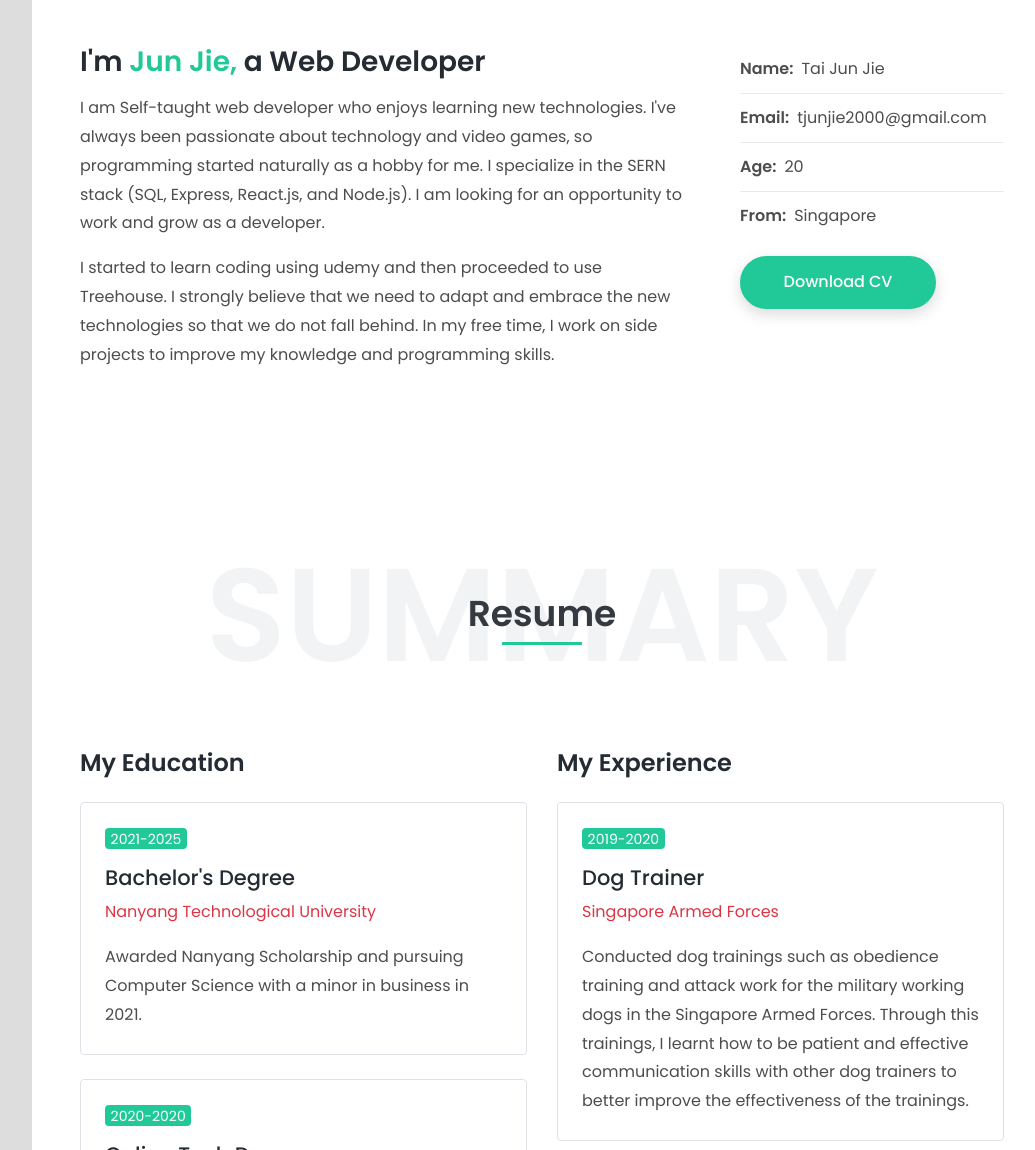
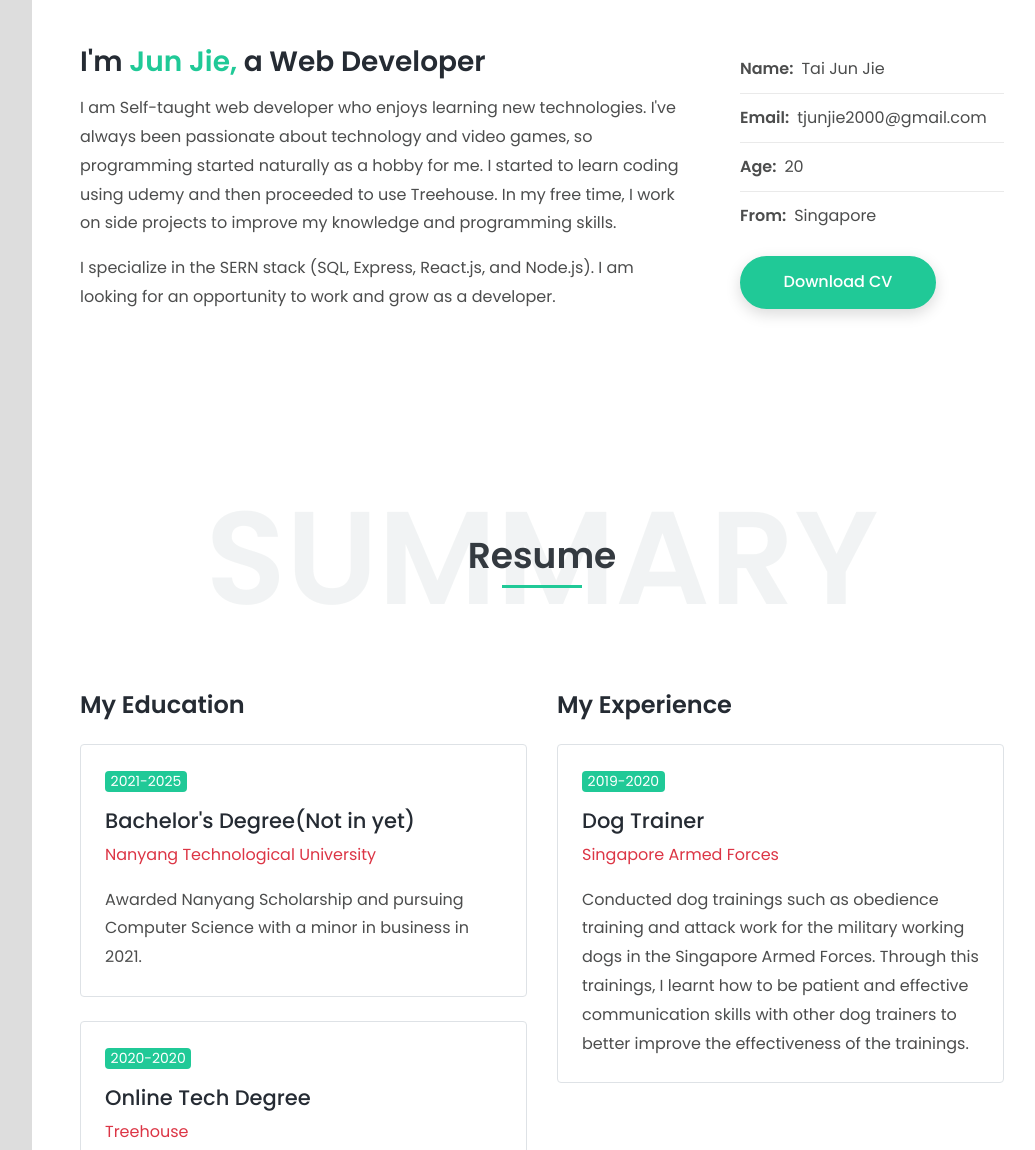
Before and after one commit to TJun-Jie/Portfolio-website, a plain HTML site: page index.html in a window 1280 px wide. Shown: the part 1047-2197 px from the top of the page, without its empty margins (228-1263 px from the left). Drawn offline with Linux system fonts and the light colour scheme.

Commit message:
touch up

```diff
--- a/index.html
+++ b/index.html
@@ -124,8 +124,8 @@
         <div class="row">
           <div class="col-lg-8 text-center text-lg-left">
             <h2 class="text-7 font-weight-600 mb-3">I'm <span class="text-primary">Jun Jie,</span> a Web Developer</h2>
-            <p>I am Self-taught web developer who enjoys learning new technologies. I've always been passionate about technology and video games, so programming started naturally as a hobby for me. I specialize in the SERN stack (SQL, Express, React.js, and Node.js). I am looking for an opportunity to work and grow as a developer. </p>
-            <p>I started to learn coding using udemy and then proceeded to use Treehouse. I strongly believe that we need to adapt and embrace the new technologies so that we do not fall behind. In my free time, I work on side projects to improve my knowledge and programming skills.</p>
+            <p>I am Self-taught web developer who enjoys learning new technologies. I've always been passionate about technology and video games, so programming started naturally as a hobby for me. I started to learn coding using udemy and then proceeded to use Treehouse. In my free time, I work on side projects to improve my knowledge and programming skills.</p>
+            <p> I specialize in the SERN stack (SQL, Express, React.js, and Node.js). I am looking for an opportunity to work and grow as a developer. </p>
           </div>
           <div class="col-lg-4 mt-5 mt-lg-0">
             <div class="pl-4">
@@ -248,7 +248,7 @@
             <h2 class="text-6 font-weight-600 mb-4">My Education</h2>
             <div class="bg-white border rounded p-4 mb-4">
               <p class="badge badge-primary text-2 font-weight-400">2021-2025</p>
-              <h3 class="text-5">Bachelor's Degree</h3>
+              <h3 class="text-5">Bachelor's Degree(Not in yet)</h3>
               <p class="text-danger">Nanyang Technological University</p>
               <p class="mb-0">Awarded Nanyang Scholarship and pursuing Computer Science with a minor in business in 2021.</p>
             </div>
@@ -496,7 +496,7 @@
             </ul>
           </div>
           <div class="col-md-8 col-xl-9 order-0 order-md-1">
-            <h2 class="mb-3 text-5 text-uppercase text-center text-md-left">Send me a note</h2>
+            <h2 class="mb-3 text-5 text-uppercase text-center text-md-left">Message</h2>
 			<form id="contact-form" action="php/mail.php" method="post">
               <div class="row">
                 <div class="col-xl-6">
@@ -511,7 +511,7 @@
                 </div>
               </div>
               <div class="form-group">
-                <textarea name="form-message" class="form-control" rows="5" required placeholder="Tell us more about your needs........"></textarea>
+                <textarea name="form-message" class="form-control" rows="5" required placeholder="Message"></textarea>
               </div>
               <p class="text-center mt-4 mb-0">
 				<button id="submit-btn" class="btn btn-primary rounded-pill d-inline-flex" type="submit">Send Message</button>
```
Also changed, not shown: images/projects/project-4.jpg, images/projects/project-7.jpg (deleted).
